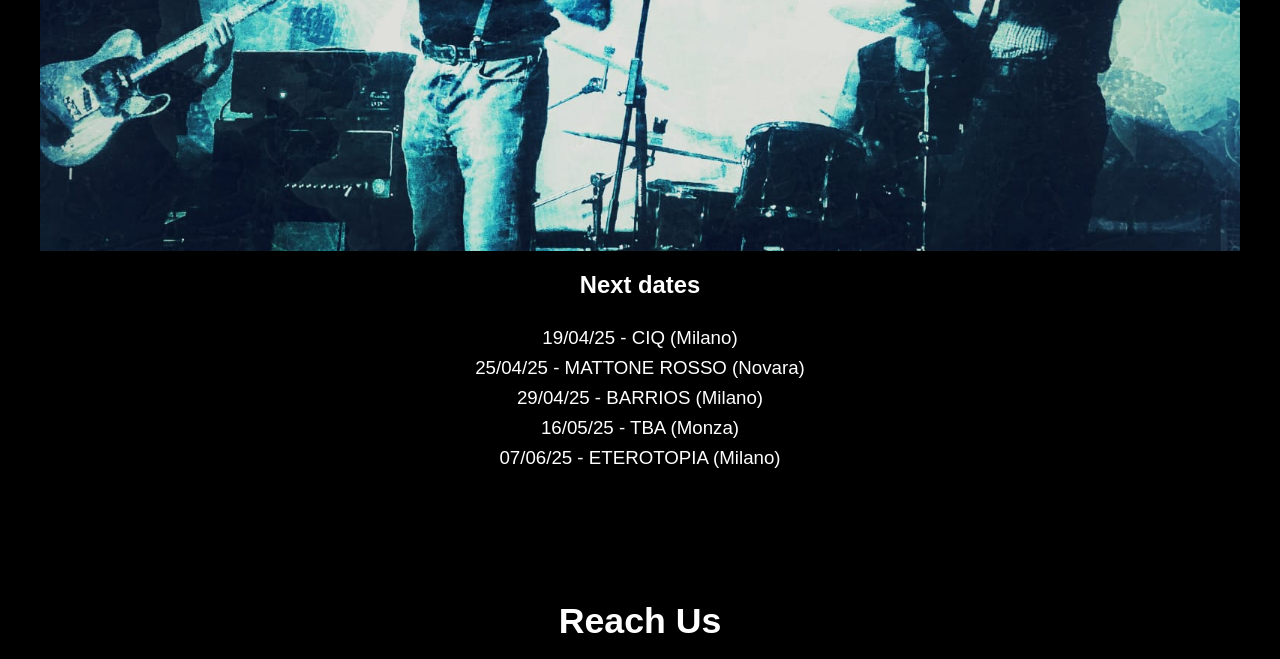
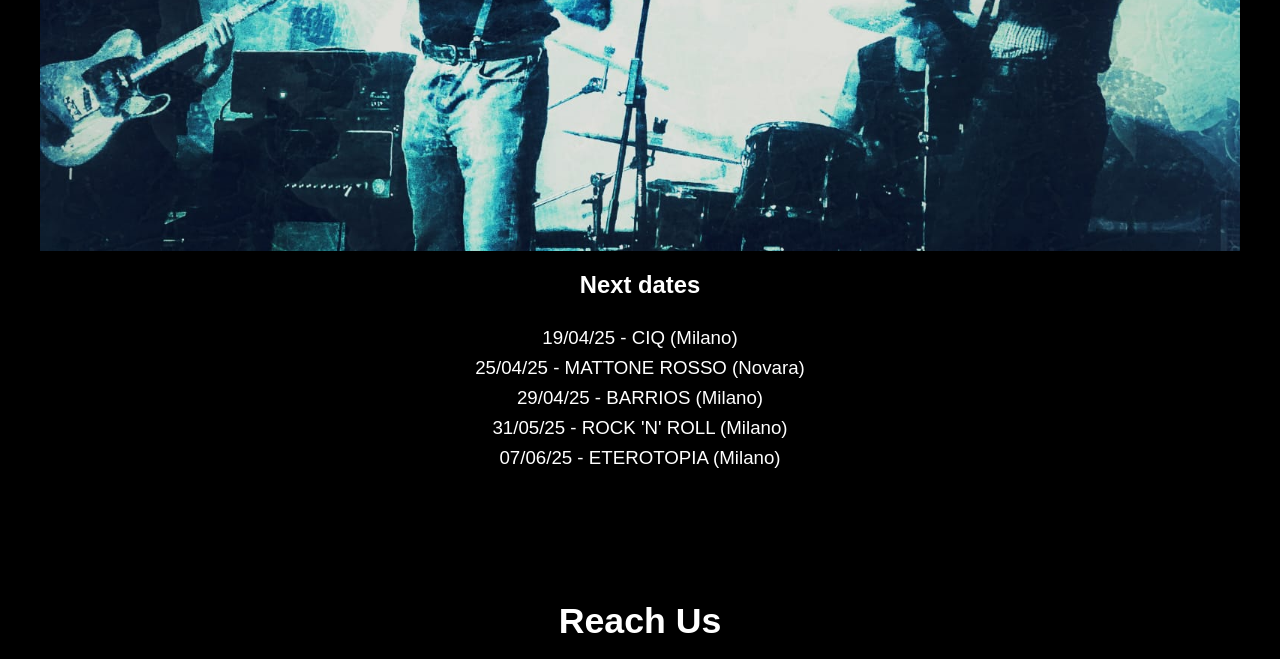
Before and after one commit to MADPAIN-MP/home, a plain HTML site: page index.html in a window 1280 px wide. Shown: the part 2431-3090 px from the top of the page. Drawn offline with Linux system fonts and the light colour scheme.

Commit message:
Update index.html

```diff
--- a/index.html
+++ b/index.html
@@ -135,7 +135,7 @@
             19/04/25 - CIQ (Milano)<br>
             25/04/25 - MATTONE ROSSO (Novara)<br>
             29/04/25 - BARRIOS (Milano)<br>
-            16/05/25 - TBA (Monza)<br>
+            31/05/25 - ROCK 'N' ROLL (Milano)<br>
             07/06/25 - ETEROTOPIA (Milano)<br>
         </p>
     </section>
```
